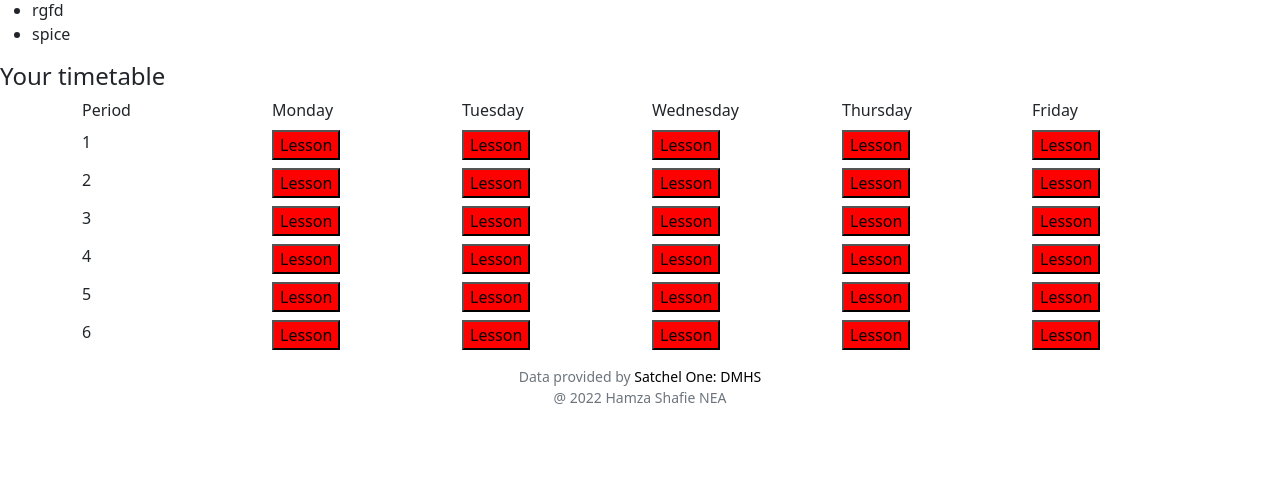
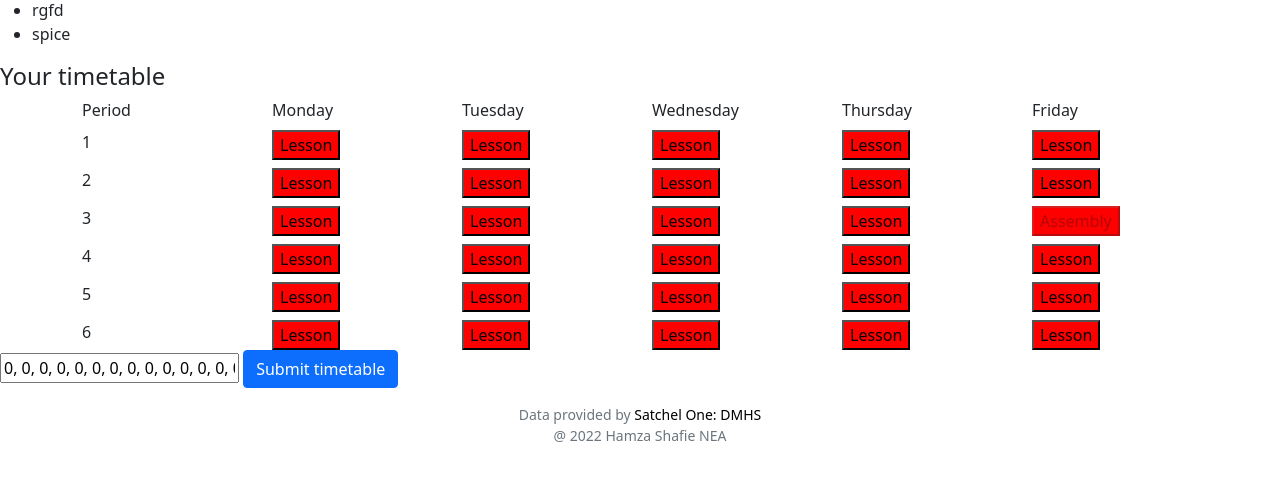
Before and after one commit to Hamza3149/NEA-2, a Flask app: page /home in a window 1280 px wide. Shown: the part 270-751 px from the top of the page. Run offline with Flask 2, Linux system fonts and the light colour scheme; a user stored in the database is signed in.

Commit message:
bah bahb

```diff
--- a/app.py
+++ b/app.py
@@ -32,9 +32,12 @@ def login_required(f):
         return f(*args, **kwargs)
     return decorated_function
 
-@app.route("/home")
+@app.route("/home",methods=["GET","POST"])
 @login_required
 def home():
+    if request.method == "POST":
+        print(request.form.get("timetable"))
+        print(request.form)
     cursor.execute("SELECT username FROM users")
     users = cursor.fetchall()
 
--- a/templates/home.html
+++ b/templates/home.html
@@ -44,19 +44,19 @@
       1
     </div>
     <div class="col-sm">
-      <button onclick="is_free(this,'mon','p1')" style="background-color: red">Lesson</button>
+      <button onclick="is_free(this,'mon','p1')" style="background-color: red" value="0">Lesson</button>
     </div>
     <div class="col-sm">
-      <button onclick="is_free(this,'tue','p1')" style="background-color: red">Lesson</button>
+      <button onclick="is_free(this,'tue','p1')" style="background-color: red" value="0">Lesson</button>
     </div>
     <div class="col-sm">
-      <button onclick="is_free(this,'wed','p1')" style="background-color: red">Lesson</button>
+      <button onclick="is_free(this,'wed','p1')" style="background-color: red" value="0">Lesson</button>
     </div>
     <div class="col-sm">
-      <button onclick="is_free(this,'thur','p1')" style="background-color: red">Lesson</button>
+      <button onclick="is_free(this,'thur','p1')" style="background-color: red" value="0">Lesson</button>
      </div>
      <div class="col-sm">
-      <button onclick="is_free(this,'fri','p1')" style="background-color: red">Lesson</button>
+      <button onclick="is_free(this,'fri','p1')" style="background-color: red" value="0">Lesson</button>
      </div>
   </div>
   <div class="row mt-2">
@@ -64,19 +64,19 @@
       2
     </div>
     <div class="col-sm">
-      <button onclick="is_free(this,'mon','p2')" style="background-color: red">Lesson</button>
+      <button onclick="is_free(this,'mon','p2')" style="background-color: red" value="0">Lesson</button>
     </div>
     <div class="col-sm">
-      <button onclick="is_free(this,'tue','p2')" style="background-color: red">Lesson</button>
+      <button onclick="is_free(this,'tue','p2')" style="background-color: red" value="0">Lesson</button>
     </div>
     <div class="col-sm">
-      <button onclick="is_free(this,'wed','p2')" style="background-color: red">Lesson</button>
+      <button onclick="is_free(this,'wed','p2')" style="background-color: red" value="0">Lesson</button>
     </div>
     <div class="col-sm">
-      <button onclick="is_free(this,'thur','p2')" style="background-color: red">Lesson</button>
+      <button onclick="is_free(this,'thur','p2')" style="background-color: red" value="0">Lesson</button>
      </div>
      <div class="col-sm">
-      <button onclick="is_free(this,'fri','p2')" style="background-color: red">Lesson</button>
+      <button onclick="is_free(this,'fri','p2')" style="background-color: red" value="0">Lesson</button>
      </div>
   </div>
   <div class="row mt-2">
@@ -84,19 +84,19 @@
       3
     </div>
     <div class="col-sm">
-      <button onclick="is_free(this,'mon','p3')" style="background-color: red">Lesson</button>
+      <button onclick="is_free(this,'mon','p3')" style="background-color: red" value="0">Lesson</button>
     </div>
     <div class="col-sm">
-      <button onclick="is_free(this,'tue','p3')" style="background-color: red">Lesson</button>
+      <button onclick="is_free(this,'tue','p3')" style="background-color: red" value="0">Lesson</button>
     </div>
     <div class="col-sm">
-      <button onclick="is_free(this,'wed','p3')" style="background-color: red">Lesson</button>
+      <button onclick="is_free(this,'wed','p3')" style="background-color: red" value="0">Lesson</button>
     </div>
     <div class="col-sm">
-      <button onclick="is_free(this,'thur','p3')" style="background-color: red">Lesson</button>
+      <button onclick="is_free(this,'thur','p3')" style="background-color: red" value="0">Lesson</button>
      </div>
      <div class="col-sm">
-      <button onclick="is_free(this,'fri','p3')" style="background-color: red">Lesson</button>
+      <button onclick="is_free(this,'fri','p3')" style="background-color: red" disabled>Assembly</button>
      </div>
   </div>
   <div class="row mt-2">
@@ -104,19 +104,19 @@
       4
     </div>
     <div class="col-sm">
-      <button onclick="is_free(this,'mon','p4')" style="background-color: red">Lesson</button>
+      <button onclick="is_free(this,'mon','p4')" style="background-color: red" value="0">Lesson</button>
     </div>
     <div class="col-sm">
-      <button onclick="is_free(this,'tue','p4')" style="background-color: red">Lesson</button>
+      <button onclick="is_free(this,'tue','p4')" style="background-color: red" value="0">Lesson</button>
     </div>
     <div class="col-sm">
-      <button onclick="is_free(this,'wed','p4')" style="background-color: red">Lesson</button>
+      <button onclick="is_free(this,'wed','p4')" style="background-color: red" value="0">Lesson</button>
     </div>
     <div class="col-sm">
-      <button onclick="is_free(this,'thur','p4')" style="background-color: red">Lesson</button>
+      <button onclick="is_free(this,'thur','p4')" style="background-color: red" value="0">Lesson</button>
      </div>
      <div class="col-sm">
-      <button onclick="is_free(this,'fri','p4')" style="background-color: red">Lesson</button>
+      <button onclick="is_free(this,'fri','p4')" style="background-color: red" value="0">Lesson</button>
      </div>
   </div>
   <div class="row mt-2">
@@ -124,19 +124,19 @@
       5
     </div>
     <div class="col-sm">
-      <button onclick="is_free(this,'mon','p5')" style="background-color: red">Lesson</button>
+      <button onclick="is_free(this,'mon','p5')" style="background-color: red" value="0">Lesson</button>
     </div>
     <div class="col-sm">
-      <button onclick="is_free(this,'tue','p5')" style="background-color: red">Lesson</button>
+      <button onclick="is_free(this,'tue','p5')" style="background-color: red" value="0">Lesson</button>
     </div>
     <div class="col-sm">
-      <button onclick="is_free(this,'wed','p5')" style="background-color: red">Lesson</button>
+      <button onclick="is_free(this,'wed','p5')" style="background-color: red" value="0">Lesson</button>
     </div>
     <div class="col-sm">
-      <button onclick="is_free(this,'thur','p5')" style="background-color: red">Lesson</button>
+      <button onclick="is_free(this,'thur','p5')" style="background-color: red" value="0">Lesson</button>
      </div>
      <div class="col-sm">
-      <button onclick="is_free(this,'fri','p5')" style="background-color: red">Lesson</button>
+      <button onclick="is_free(this,'fri','p5')" style="background-color: red" value="0">Lesson</button>
      </div>
   </div>
   <div class="row mt-2">
@@ -144,23 +144,30 @@
       6
     </div>
     <div class="col-sm">
-      <button onclick="is_free(this,'mon','p6')" style="background-color: red">Lesson</button>
+      <button onclick="is_free(this,'mon','p6')" style="background-color: red" value="0">Lesson</button>
     </div>
     <div class="col-sm">
-      <button onclick="is_free(this,'tue','p6')" style="background-color: red">Lesson</button>
+      <button onclick="is_free(this,'tue','p6')" style="background-color: red" value="0">Lesson</button>
     </div>
     <div class="col-sm">
-      <button onclick="is_free(this,'wed','p6')" style="background-color: red">Lesson</button>
+      <button onclick="is_free(this,'wed','p6')" style="background-color: red" value="0">Lesson</button>
     </div>
     <div class="col-sm">
-      <button onclick="is_free(this,'thur','p6')" style="background-color: red">Lesson</button>
+      <button onclick="is_free(this,'thur','p6')" style="background-color: red" value="0">Lesson</button>
      </div>
      <div class="col-sm">
-      <button onclick="is_free(this,'fri','p6')" style="background-color: red">Lesson</button>
+      <button onclick="is_free(this,'fri','p6')" style="background-color: red" value="0">Lesson</button>
      </div>
   </div>
 </div>
-<input value="{{ frees }}" id="values" type="hidden">
+<div id="output"></div>
+
+<form method="POST" action="home">
+  <input value="{{ frees }}" id="timetable" type="text">
+  <button type="submit" class="btn btn-primary">Submit timetable</button>
+</form>
+
+
 <script>
   /*
       To-Do
@@ -169,22 +176,38 @@
       Add a submit button to send the data to the server
       Process and save the data to the database in the server
   */
-  let frees = document.getElementById("values").value;
+  let frees = document.getElementById("timetable").value;
   frees = frees.split(", ");
   let days = ["mon","tue","wed","thur","fri"];
+  let periods = ["p1","p2","p3","p4","p5","p6"];
 
 
 
   function is_free(element,day,period){
+    let index = 1;
+    index *= (days.indexOf(day)) * 5;
+    index += periods.indexOf(period);
+    if (day != "mon"){
+      index += 1;
+    }
+
     if (element.style.backgroundColor === "red"){
       element.style.backgroundColor = "green";
       element.innerHTML = "Free";
+      frees[index] = "1"
+
+      element.value = "1";
     } else {
       element.style.backgroundColor = "red";
       element.innerHTML = "Lesson";
+      frees[index] = "0"
     }
+    document.getElementById("output").innerHTML = frees.toString();
+    document.getElementById("timetable").value = frees.toString();
   }
 </script>
 
 
+
+
 {% endblock %}
```
